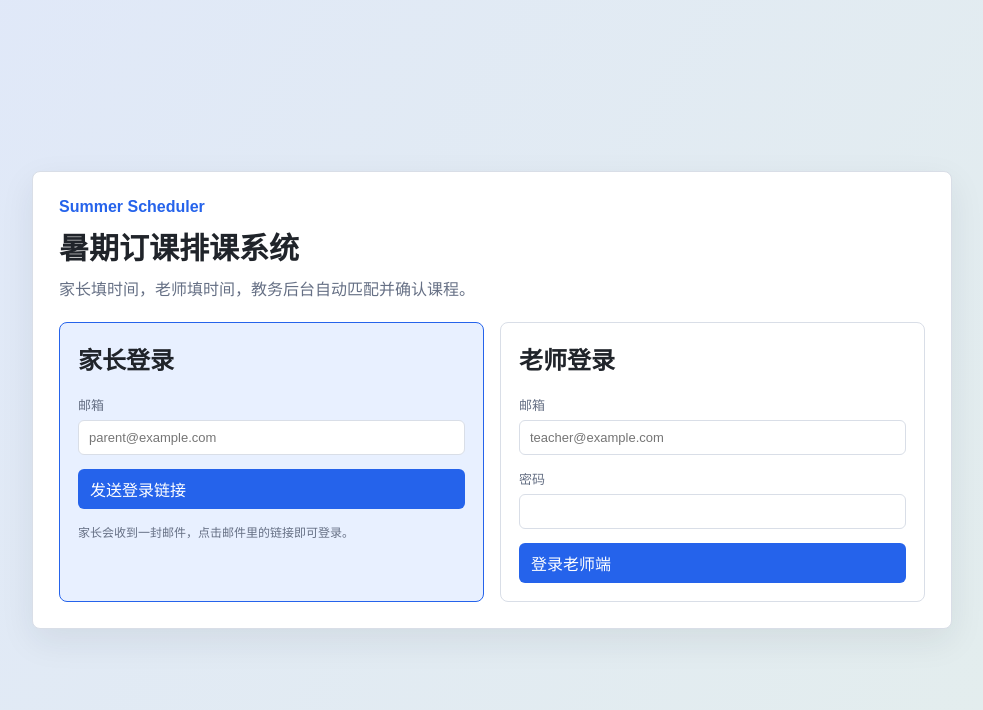
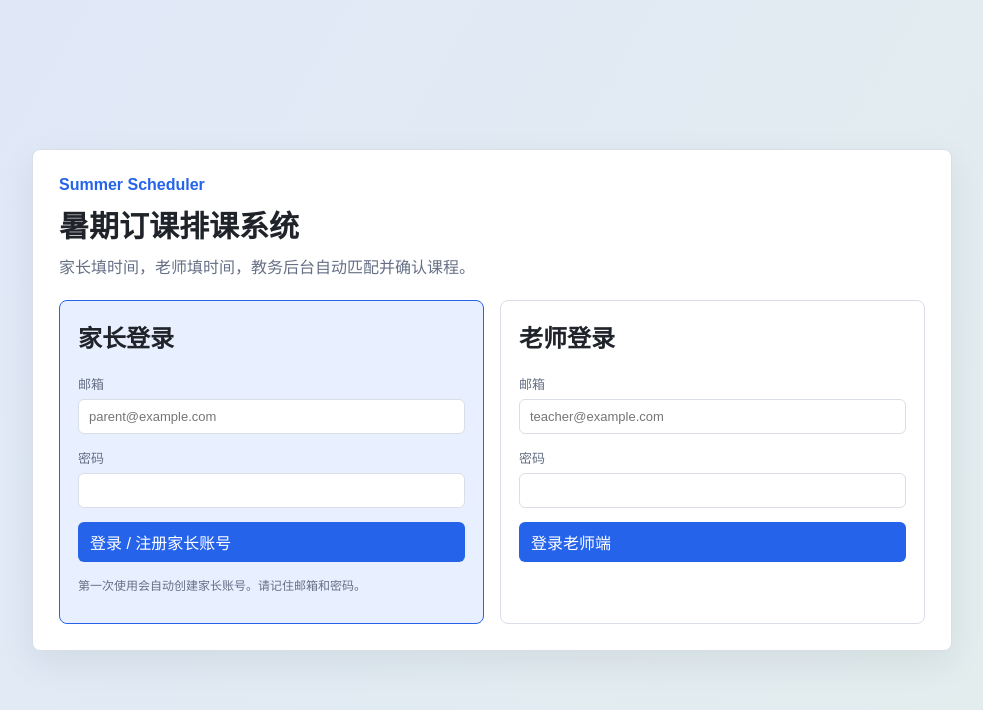
Before and after one commit to Ellachen3908/summer-scheduler-next, a Next.js app: page /login in a window 1280 px wide. Shown: the top 710 px of the page, without its empty margins (148-1131 px from the left). Built offline with nearby package versions, Linux system fonts and the light colour scheme.

Commit message:
Update LoginPanel.tsx

```diff
--- a/components/LoginPanel.tsx
+++ b/components/LoginPanel.tsx
@@ -1,8 +1,6 @@
-import { sendParentOtp, teacherLogin } from "@/app/actions";
+import { parentLogin, teacherLogin } from "@/app/actions";
 
 export function LoginPanel({
-  sent,
-  email,
   tab,
   error
 }: {
@@ -25,20 +23,12 @@ export function LoginPanel({
         <div className="login-grid">
           <div className={`login-box ${tab !== "teacher" ? "active" : ""}`}>
             <h2>家长登录</h2>
-            {!sent ? (
-              <form action={sendParentOtp} className="stack">
-                <label>邮箱<input name="email" type="email" placeholder="parent@example.com" defaultValue={email} required /></label>
-                <button className="primary">发送登录链接</button>
-                <p className="muted small">家长会收到一封邮件，点击邮件里的链接即可登录。</p>
-              </form>
-            ) : (
-              <div className="stack">
-                <p className="muted">登录链接已发送到：</p>
-                <strong>{email}</strong>
-                <p className="muted small">请打开邮箱，点击登录链接。</p>
-                <a className="button" href="/login">重新发送</a>
-              </div>
-            )}
+            <form action={parentLogin} className="stack">
+              <label>邮箱<input name="email" type="email" placeholder="parent@example.com" required /></label>
+              <label>密码<input name="password" type="password" required /></label>
+              <button className="primary">登录 / 注册家长账号</button>
+              <p className="muted small">第一次使用会自动创建家长账号。请记住邮箱和密码。</p>
+            </form>
           </div>
 
           <div className={`login-box ${tab === "teacher" ? "active" : ""}`}>
```
